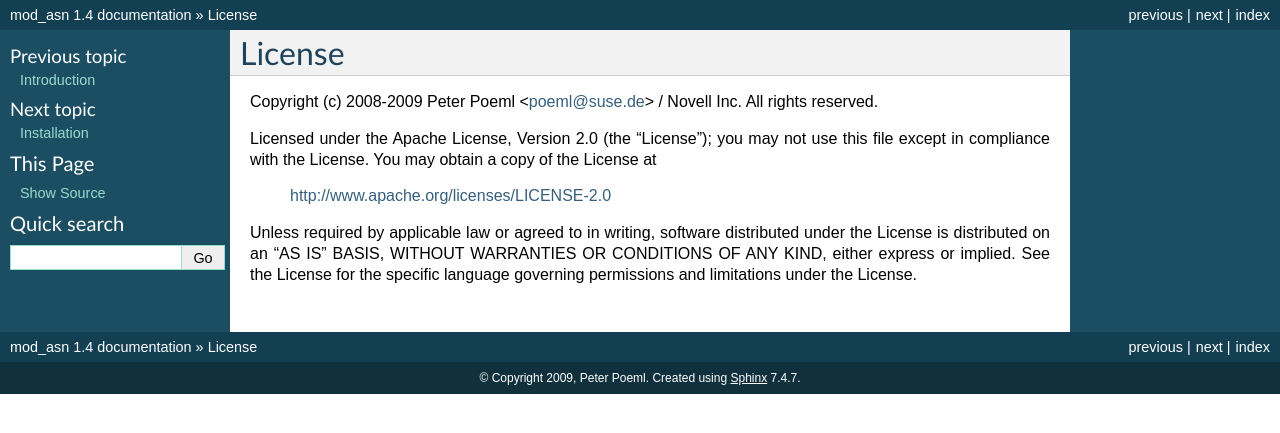
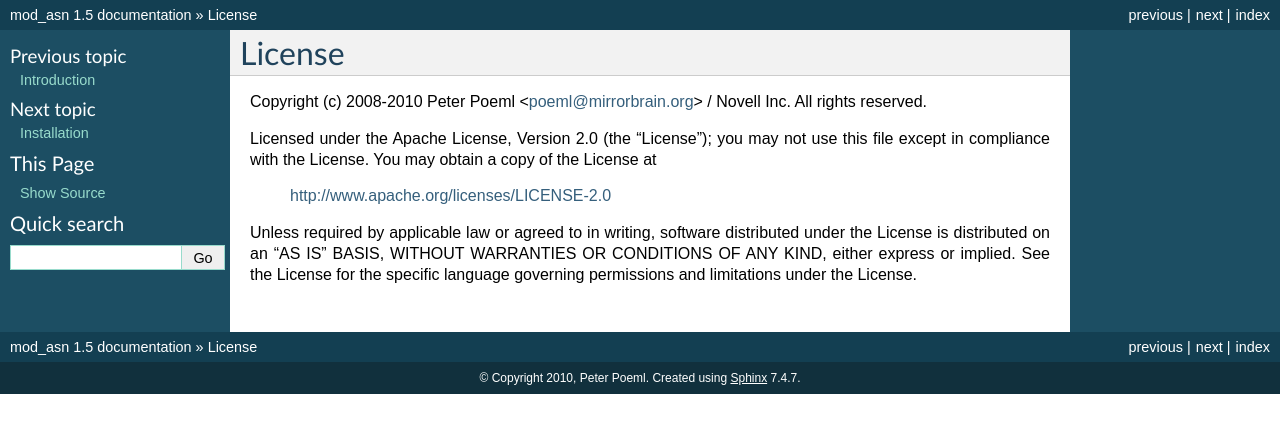
Before and after one commit to poempelfox/mod_asn-3, a Sphinx documentation site: the page built from docs/license.rst, in a window 1280 px wide. Shown: the top 433 px of the page. Built offline with Sphinx 7.4.7, drawn with Linux system fonts in a browser that asks for light colours.

Commit message:
- bump version (1.5) - update email addresses and year in some places
git-svn-id: http://svn.mirrorbrain.org/svn/mod_asn/trunk@85 bdcdc15a-0b27-11de-bb6f-c1748f86b8b8

```diff
--- a/docs/conf.py
+++ b/docs/conf.py
@@ -38,16 +38,16 @@ master_doc = 'index'
 
 # General information about the project.
 project = u'mod_asn'
-copyright = u'2009, Peter Poeml'
+copyright = u'2010, Peter Poeml'
 
 # The version info for the project you're documenting, acts as replacement for
 # |version| and |release|, also used in various other places throughout the
 # built documents.
 #
 # The short X.Y version.
-version = '1.4'
+version = '1.5'
 # The full version, including alpha/beta/rc tags.
-release = '1.4'
+release = '1.5'
 
 # The language for content autogenerated by Sphinx. Refer to documentation
 # for a list of supported languages.
--- a/docs/license.rst
+++ b/docs/license.rst
@@ -3,7 +3,7 @@ License
 ===========
 
 
-Copyright (c) 2008-2009 Peter Poeml <poeml@suse.de> / Novell Inc.
+Copyright (c) 2008-2010 Peter Poeml <poeml@mirrorbrain.org> / Novell Inc.
 All rights reserved.
 
 Licensed under the Apache License, Version 2.0 (the "License");
```
Also changed, not shown: 2 other files.
